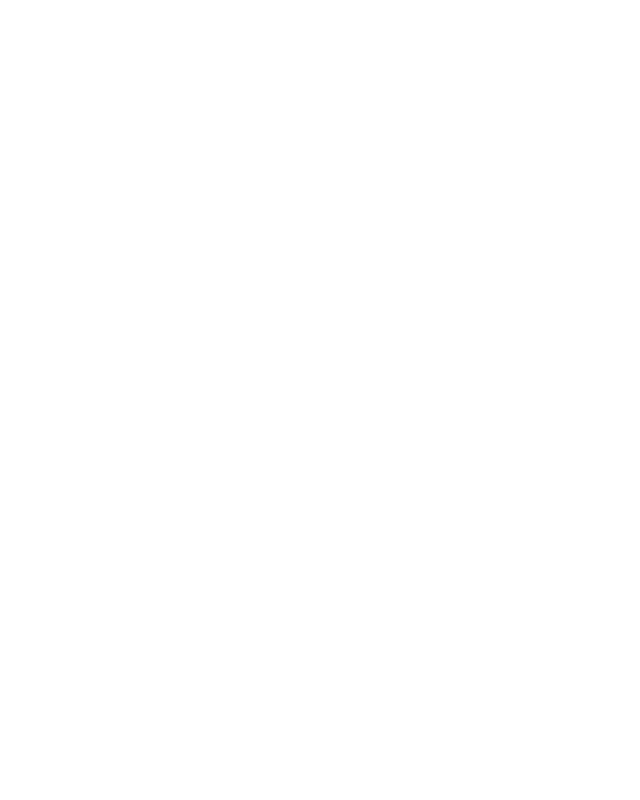
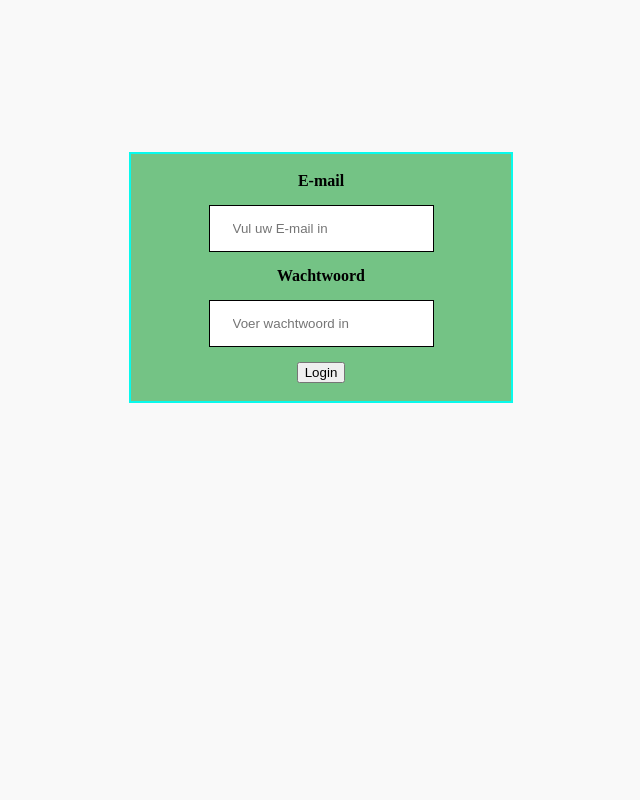
Before and after one commit to BartRooijakkers/MATwente, a PHP site: page /login.php in a window 1280 px wide. Before the commit the part shown is empty. Shown: the whole page, without its empty margins (319-959 px from the left). Run offline with PHP 8.4, Linux system fonts and the light colour scheme.

Commit message:
Login pagina ingevoegd,
Opmaak login pagina gemaakt, Formulier aangemaakt.

```diff
--- a/css/style.css
+++ b/css/style.css
@@ -2,5 +2,39 @@ html{
 	font-family:Century Gothic;
 	height:100%;
 	width:100%;
-	background:white;
+	background:#f9f9f9;
 }
+
+/* login */
+div.login{
+  height:auto;
+border: 2px solid #08faec;
+max-width:30%;
+max-height:250px;
+float:center;
+background-color:#74c385;
+text-align:center;
+margin-bottom: 5%;
+margin: 0 auto;
+}
+
+
+input[type=text], input[type=password] {
+  max-width: 75%;
+  max-height: 5%;
+  padding: 15px 23px;
+  margin: 15px 0;
+  display: inline-block;
+  border: 1px solid black;
+  box-sizing: border-box;
+
+}
+
+label.error{
+  color:red;
+  max-width: 40%;
+}
+
+div.container{
+  margin-top:12%;
+}
--- a/php/home.php
+++ b/php/home.php
@@ -1,7 +1,7 @@
 <!doctype html>
 <html lang="nl">
-	<?php include '../include/header.php';?>
+	<?php include('../include/header.php');?>
 	<body>
-		<?php include '../include/navigatie.php';?>
+		<?php include('../include/navigatie.php');?>
 	</body>
 </html>
--- a/php/login.php
+++ b/php/login.php
@@ -1,5 +1,28 @@
 <!doctype html>
 <html lang="nl">
+<?php include('../include/header.php');?>
 	<body>
+
+
+				<div class="container">
+					<div class="login">
+						 <form action="login.php" method="post">
+				<br>
+
+					<label for="username"><b>E-mail</b></label><br>
+					<input type="text" placeholder="Vul uw E-mail in" name="username" required><br>
+
+					<label for="password"><b>Wachtwoord</b></label><br>
+					<input type="password" placeholder="Voer wachtwoord in" name="password" required><br>
+
+					<button type="submit" class="btn" name="login_btn">Login</button>
+					<br>
+
+			<label class="error"></label>
+			<br>
+			</div>
+		</form>
+		</div>
+
 	</body>
 </html>
```
Also changed, not shown: css/navigatie.css (line endings or trailing spaces).
